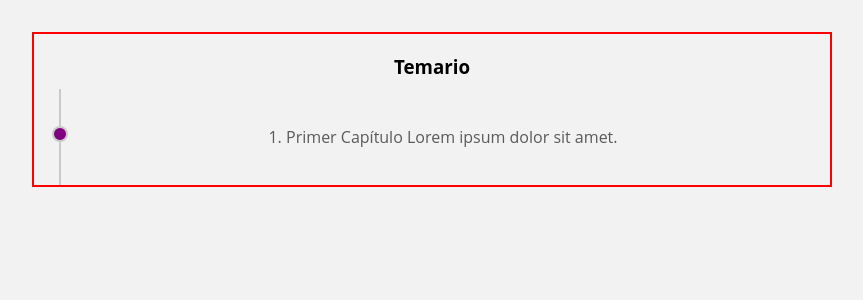
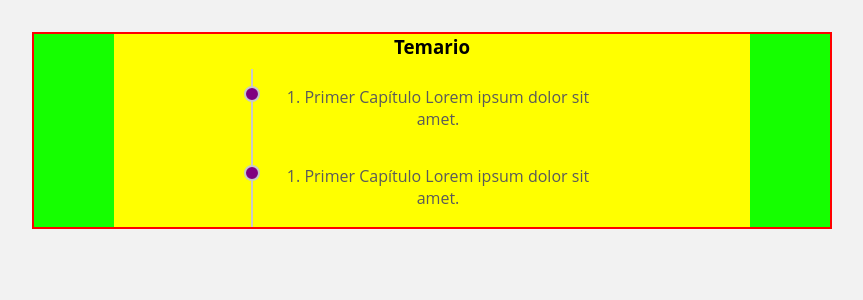
Before and after one commit to VictoriaIleanaRodriguezMora/portfolio_react, a React (Vite) app: page / in a window 1280 px wide. Shown: the top 300 px of the page, without its empty margins (208-1071 px from the left). Built offline with nearby package versions, Linux system fonts and the light colour scheme.

Commit message:
feat(components/Lista_Punteada & components/Lista_Item): :sparkles: Primeros pasos para la componetización de los componentes de Lista_Punteada.
Primera versión de la componetización y separado de tareas en Componentes Lista_Punteada y Lista_Item

```diff
--- /dev/null
+++ b/src/components/Lista_Item/Lista_Item.tsx
@@ -0,0 +1,15 @@
+import React from "react";
+
+interface Interface_Contenido_Prop {
+  contenido_prop: string
+}
+
+const Lista_Item: React.FC<Interface_Contenido_Prop> = ({ contenido_prop } ) => {
+  return (
+    <li>
+      <a>{contenido_prop}</a>
+    </li>
+  );
+};
+
+export default Lista_Item;
--- a/src/components/Lista_Punteada/ListaPunteada.tsx
+++ b/src/components/Lista_Punteada/ListaPunteada.tsx
@@ -1,5 +1,6 @@
 // import React from "react";
 import "./Lista_Punteada.css";
+import Lista_Item from "../Lista_Item/Lista_Item";
 
 const Lista_Punteada = () => {
   return (
@@ -10,8 +11,13 @@ const Lista_Punteada = () => {
             <h3 className="titulo">Temario</h3>
             <ul className="lista">
               <li>
-                <a href="#1">1. Primer Capítulo Lorem ipsum dolor sit amet.</a>
+                <a>1. Primer Capítulo Lorem ipsum dolor sit amet.</a>
               </li>
+              <Lista_Item
+                contenido_prop={
+                  "1. Primer Capítulo Lorem ipsum dolor sit amet."
+                }
+              />
             </ul>
           </div>
         </aside>
--- a/src/components/Lista_Punteada/Lista_Punteada.css
+++ b/src/components/Lista_Punteada/Lista_Punteada.css
@@ -25,27 +25,30 @@ body {
     width: 90%;
     margin: 0 auto;
     border: 2px solid red;
+    background-color: rgb(21, 255, 0);
+    display: flex;
+    justify-content: center;
 }
 
 aside {
-    padding: 0 15px;
+    /* padding: 0 20px; */
+    width: 80%;
+    background-color: yellow;
+    display: flex;
+    flex-direction: column;
+    justify-content: center;
+    align-items: center;
 }
 
 aside .titulo {
     margin-bottom: 10px;
 }
 
-aside .contenedor-temario {
-    padding-top: 20px;
-    position: sticky;
-    top: 0;
-}
-
 aside .lista {
     list-style: none;
     border-left: 2px solid var(--color-temario);
     padding-left: 10px;
-    margin-left: 10px;
+    /* margin-left: 10px; */
 }
 
 aside .lista li {
```
Also changed, not shown: src/components/Lista_Item/Lista_Item.jsx (deleted, +0 -9 lines).
